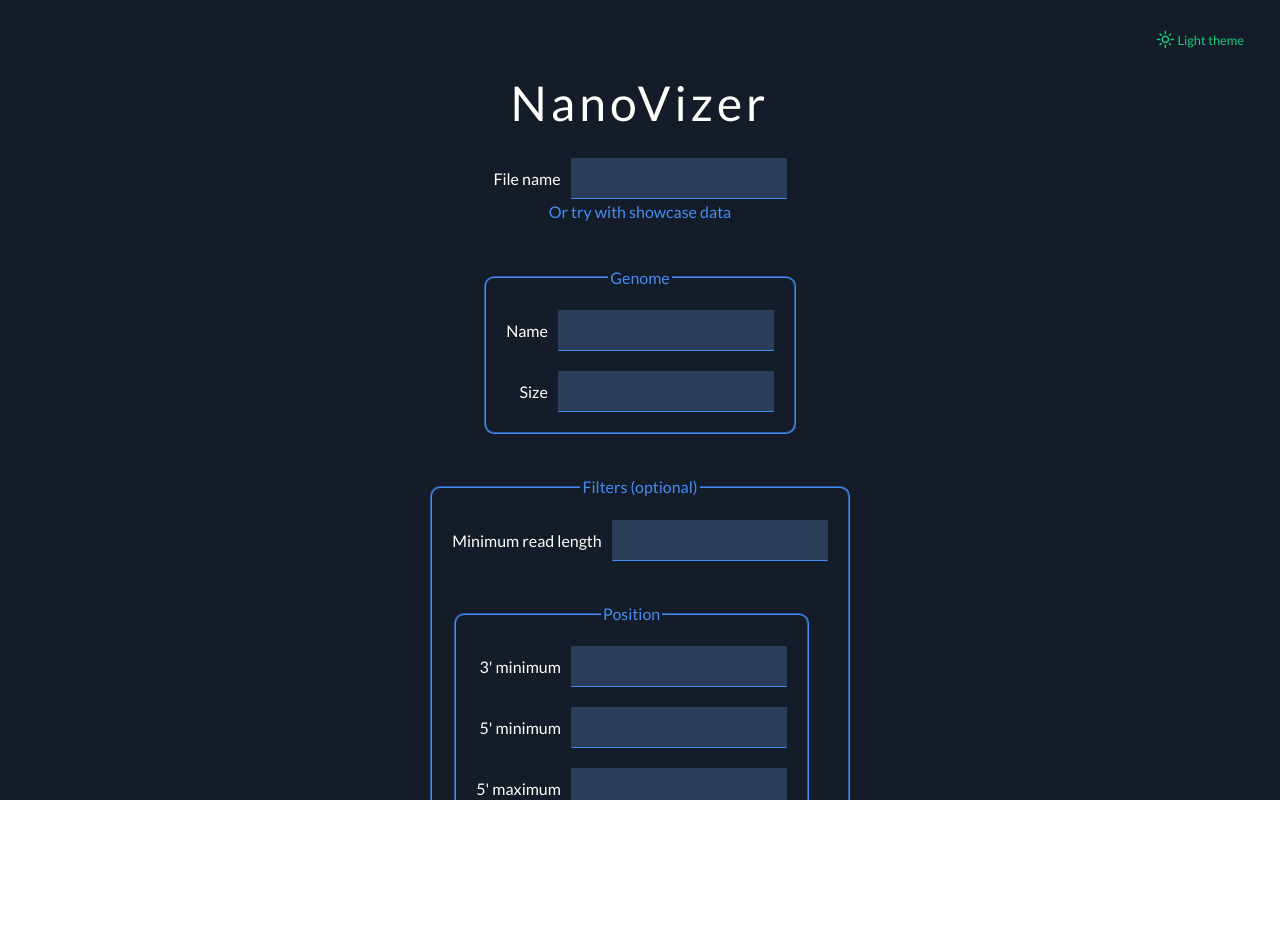
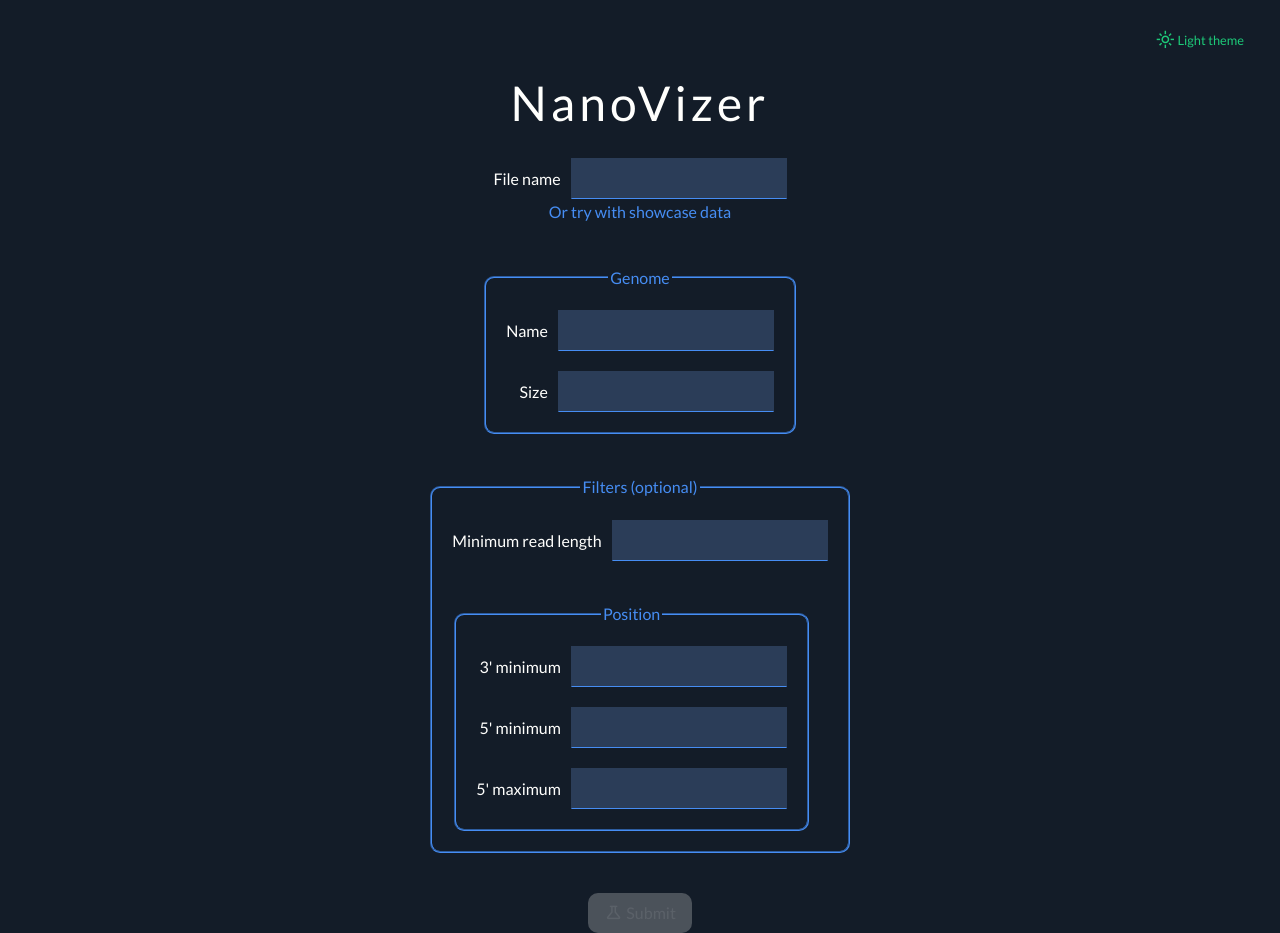
Before and after one commit to Benjent/nanovizer, a Vue app: page / in a window 1280 px wide. Before the commit the page ends 800 px from the top, so only its background shows below. Built offline with nearby package versions, Linux system fonts and the light colour scheme.

Commit message:
fix(header): fix position

```diff
--- a/src/App.vue
+++ b/src/App.vue
@@ -61,7 +61,6 @@ export default {
     @include theme;
     margin: 0 auto;
     width: 100%;
-    overflow-x: hidden;
     text-align: center;
     font-weight: normal;
     background: var(--background);
--- a/src/components/Form.vue
+++ b/src/components/Form.vue
@@ -107,7 +107,6 @@ export default {
 
 <style lang="scss">
 .l-form {
-    height: 100vh;
     display: flex;
     flex-direction: column;
     align-items: center;
--- a/src/components/ThemeSwitch.vue
+++ b/src/components/ThemeSwitch.vue
@@ -29,7 +29,7 @@ export default {
 
 <style lang="scss">
 .l-switch-theme {
-    position: absolute;
+    position: fixed;
     top: 20px;
     right: 20px;
     z-index: 1;
```
